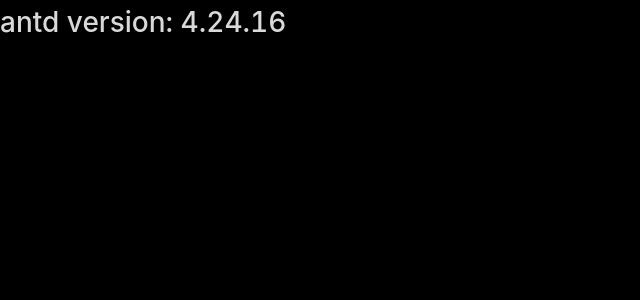
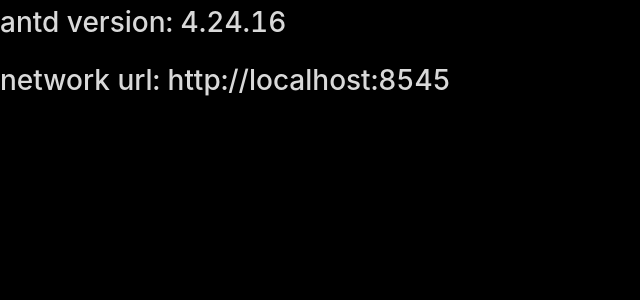
Before and after one commit to DefiStacker-hackathon/DefiStacker, a React (Vite) app in the folder frontend/: page / in a window 1280 px wide. Shown: the top 300 px of the page, without its empty margins (0-640 px from the left). Built offline with nearby package versions, Linux system fonts and the light colour scheme.

Commit message:
feat: Add ethers context

```diff
--- a/frontend/package.json
+++ b/frontend/package.json
@@ -25,6 +25,7 @@
     "@types/react-dom": "^16.9.7",
     "babel-plugin-import": "^1.13.0",
     "jest": "^25.4.0",
+    "less": "^3.11.1",
     "parcel-bundler": "^1.12.4",
     "prettier": "^2.0.5",
     "rimraf": "^3.0.2",
--- a/frontend/src/components/ANTVersion.tsx
+++ b/frontend/src/components/ANTVersion.tsx
@@ -1,6 +1,15 @@
 import * as React from "react";
 import { version } from "antd";
-
-const ANTVersion: React.FC = () => <h1>antd version: {version}</h1>;
+import Context from "../context";
+const ANTVersion: React.FC = () => {
+  const context = React.useContext(Context);
+  console.log(context.provider);
+  return (
+    <>
+      <h1>antd version: {version}</h1>
+      <h1>network url: {context.provider.connection.url}</h1>
+    </>
+  );
+};
 
 export { ANTVersion };
--- /dev/null
+++ b/frontend/src/context.tsx
@@ -0,0 +1,12 @@
+import React from "react";
+import * as ethers from "ethers";
+
+interface Context {
+  provider: ethers.ethers.providers.JsonRpcProvider;
+}
+
+const context = {} as Context;
+
+const MyContext = React.createContext(context);
+
+export default MyContext;
--- a/frontend/src/index.tsx
+++ b/frontend/src/index.tsx
@@ -1,5 +1,22 @@
 import * as React from "react";
 import * as ReactDOM from "react-dom";
+import * as ethers from "ethers";
 import { App } from "./App";
+import Context from "./context";
 
-ReactDOM.render(<App />, document.getElementById("app"));
+const url = "http://localhost:8545";
+
+// Or if you are running the UI version, use this instead:
+// const url = "http://localhost:7545"
+
+const provider = new ethers.providers.JsonRpcProvider(url);
+const ctx = { provider };
+
+export const EthersContext = React.createContext(ctx);
+
+ReactDOM.render(
+  <Context.Provider value={ctx}>
+    <App />
+  </Context.Provider>,
+  document.getElementById("app")
+);
```
Also changed, not shown: 1 other file (tests, documents, lock files or other folders).
